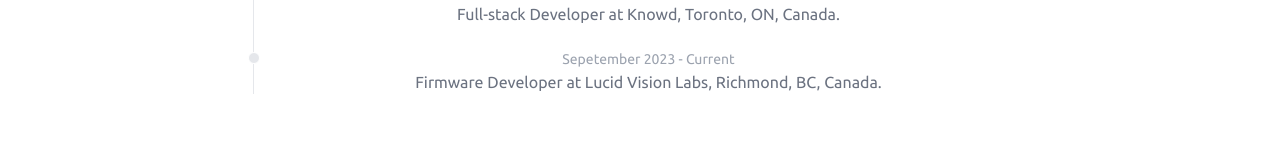
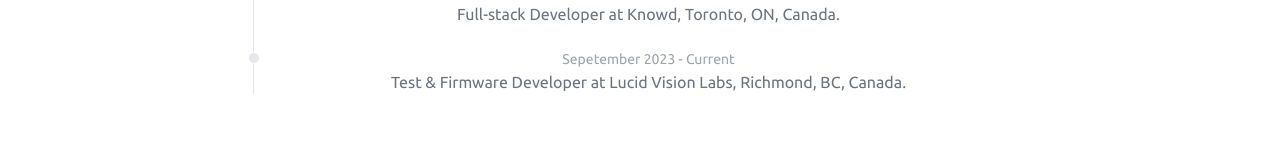
Before and after one commit to zhijie-os/next-blog, a Next.js app: page / in a window 1280 px wide. Shown: the part 1165-1325 px from the top of the page. Built offline with nearby package versions, Linux system fonts and the light colour scheme.

Commit message:
role update

```diff
--- a/components/timeline.jsx
+++ b/components/timeline.jsx
@@ -26,7 +26,7 @@ const dates = [
   },
   {
     time: "Sepetember 2023 - Current",
-    event: "Firmware Developer at Lucid Vision Labs, Richmond, BC, Canada.",
+    event: "Test & Firmware Developer at Lucid Vision Labs, Richmond, BC, Canada.",
   },
 ];
 
```
